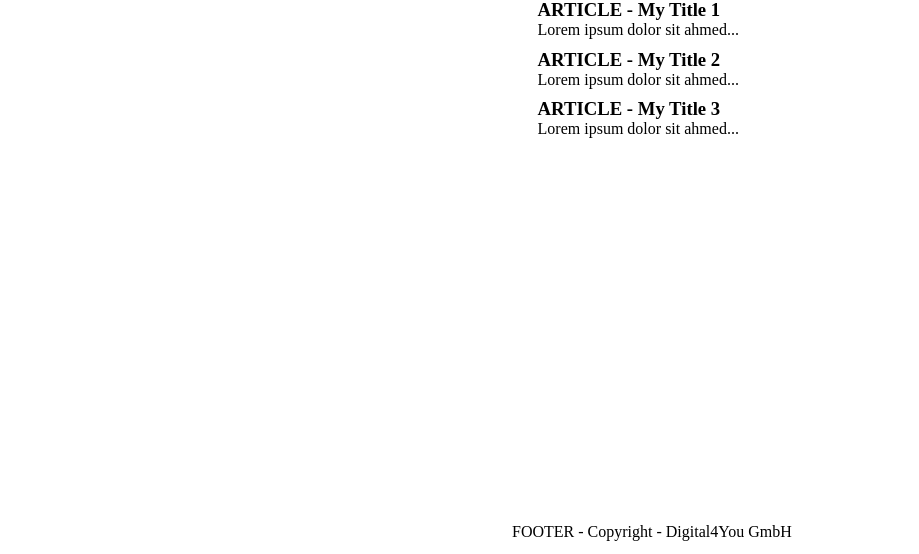
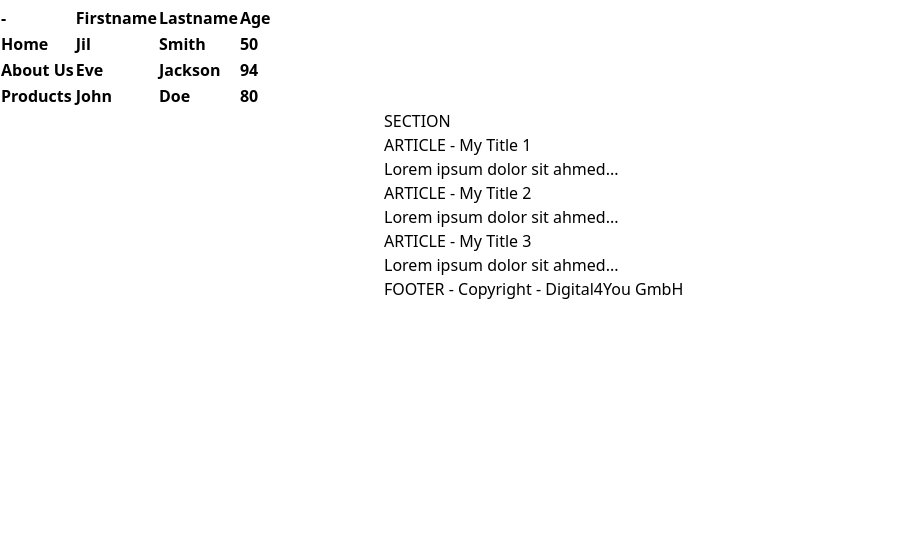
Before and after one commit to Dimitri9988/Aufgabe3, a website: page src/index.html in a window 1280 px wide. Shown: the part 246-800 px from the top of the page, without its empty margins (0-919 px from the left). Drawn offline with nearby package versions, Linux system fonts and the light colour scheme.

Commit message:
Nach besprechung

```diff
--- a/src/index.html
+++ b/src/index.html
@@ -1,10 +1,10 @@
 <!DOCTYPE html>
-<html lang="de">
+<html lang="en">
 <head>
     <meta charset="UTF-8">
     <meta name="viewport" content="width=device-width, initial-scale=1.0">
-    <link rel="stylesheet" type="text/css" href="stylesheet.css" media="screen" />
-    <!--<script src="https://cdn.tailwindcss.com"></script>-->
+    <!--<link rel="stylesheet" type="text/css" href="stylesheet.css" media="screen" />-->
+    <script src="https://cdn.tailwindcss.com"></script>
     <title>Header - Digital4You</title>
 </head>
 <body>
@@ -21,7 +21,7 @@
 
     </h1>
     </div>
-    <div class= "ml-96 text-left">
+    <div class= "tabelcontainer text-left mx-Auto">
 
         <table>
             <tr>
--- a/src/stylesheet.css
+++ b/src/stylesheet.css
@@ -23,7 +23,7 @@ html,body {
     margin-left: -3%;
 }
 
-.tabelcontainerl {
+.tabelcontainer {
     text-align: left;
     margin-left: 25%;
     margin-top: 2%;
```
Also changed, not shown: src/indexbeso.html (added, +16 -0 lines).
